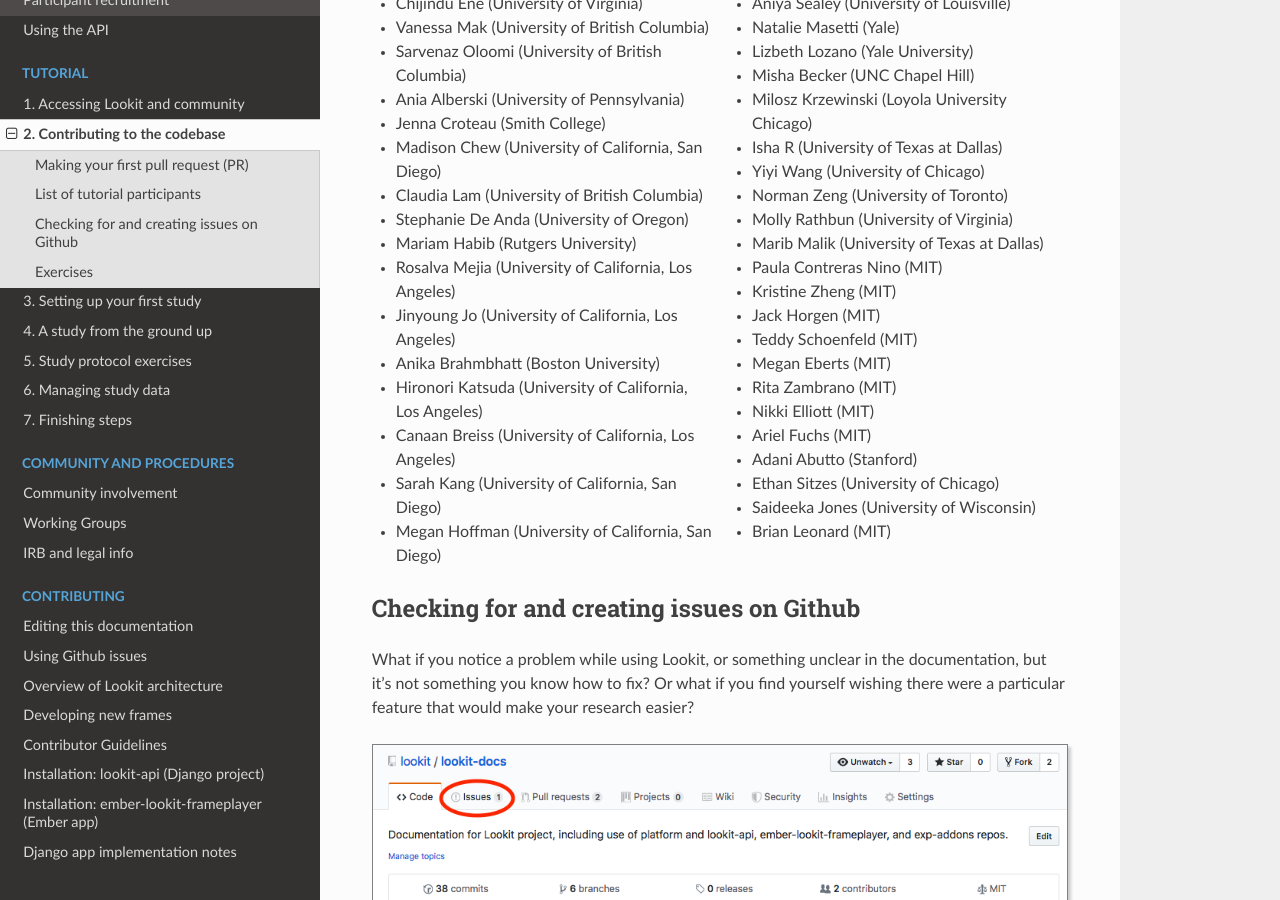
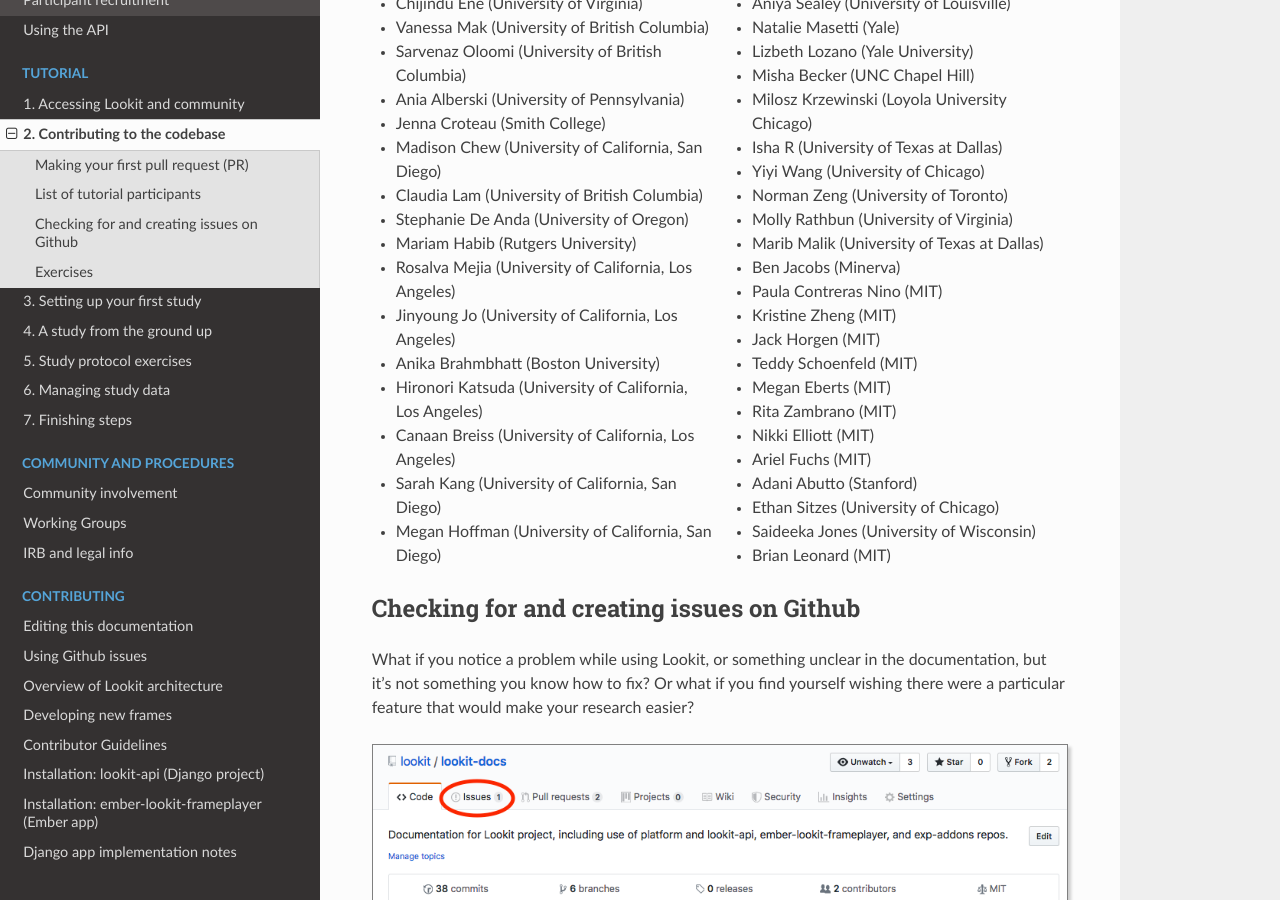
Before and after one commit to lookit/lookit-docs, a Sphinx documentation site: the page built from docs/source/tutorial-contributing.rst, in a window 1280 px wide and 900 px high, scrolled down 7305 px. Built offline with Sphinx 7.4.7 and the Read the Docs theme 2.0.0, drawn with Linux system fonts in a browser that asks for light colours.

Commit message:
New participant

```diff
--- a/docs/source/tutorial-contributing.rst
+++ b/docs/source/tutorial-contributing.rst
@@ -298,6 +298,7 @@
 - Norman Zeng (University of Toronto)
 - Molly Rathbun (University of Virginia)
 - Marib Malik (University of Texas at Dallas)
+- Ben Jacobs (Minerva)
 - Paula Contreras Nino (MIT)
 - Kristine Zheng (MIT)
 - Jack Horgen (MIT)
```
